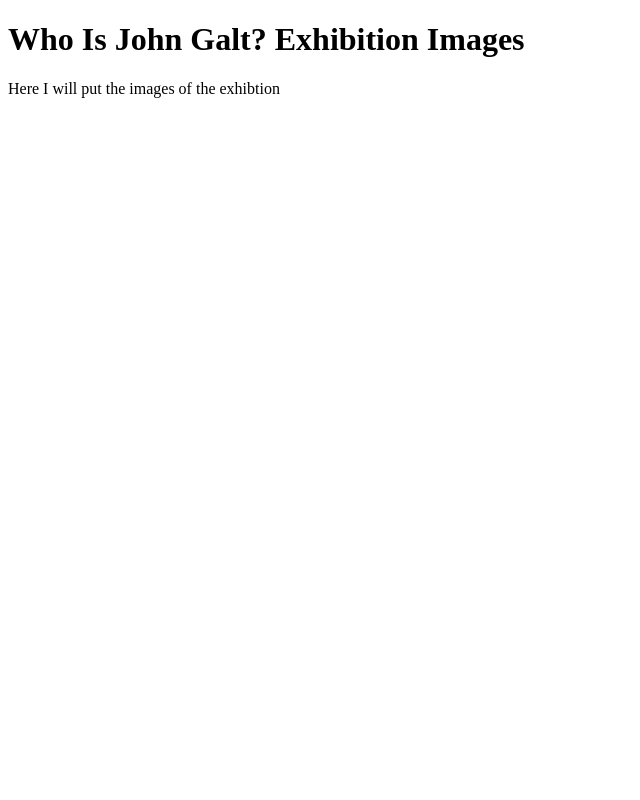
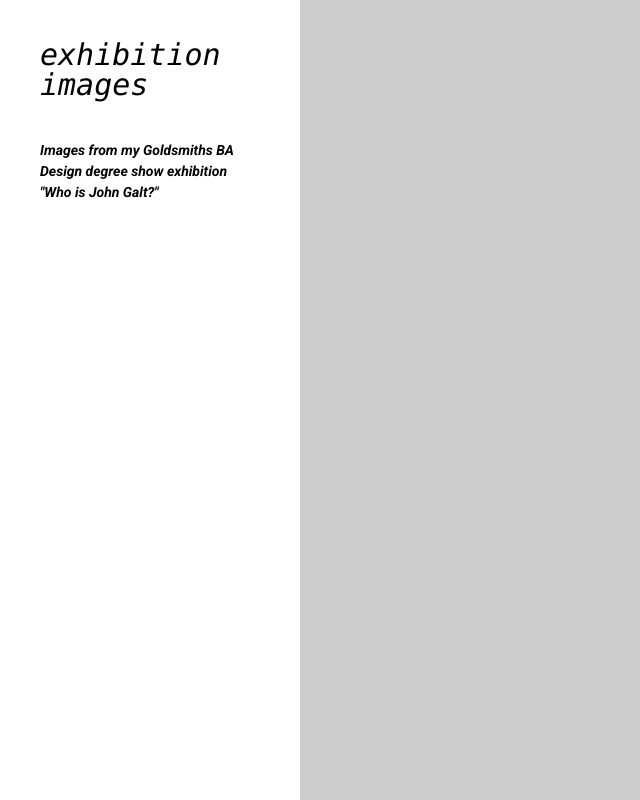
Before and after one commit to yoshua2001/JoshuaHaswell.github.io, a plain HTML site: page WIJG_exhibition_images.html in a window 1280 px wide. Shown: the whole page, without its empty margins (0-640 px from the left). Drawn offline with nearby package versions, Linux system fonts and the light colour scheme.

Commit message:
Update WIJG_exhibition_images.html

```diff
--- a/WIJG_exhibition_images.html
+++ b/WIJG_exhibition_images.html
@@ -1,12 +1,123 @@
-<!DOCTYPE html>
-<html lang="en">
-<head>
+ <!DOCTYPE html>
+<html>
+
+	<head>
+		<title>Joshua Haswell</title>
+		<meta name="robots" content="index,follow">
+		<meta name="description" content="Artist and designer. CSM student.">
+		<meta name="keywords" content="joshua haswell, artist, designer, art, design, goldsmiths, london, united kingdom,">
+		<meta name="viewport" content="width=device-width, initial-scale=1.0">
+		<link href="https://cdnjs.cloudflare.com/ajax/libs/normalize/5.0.0/normalize.min.css" rel="stylesheet">
+		<link href="https://fonts.googleapis.com/css?family=Inconsolata|Roboto:400,400i,700,700i&amp;subset=latin-ext" rel="stylesheet">
+		<style>
+			*,
+			*::before,
+			*::after {
+				box-sizing: border-box;
+			}
+			body {
+				background-color: #ccc;
+				background-image:
+				-webkit-background-size: cover;
+				-moz-background-size: cover;
+				-o-background-size: cover;
+				background-size: cover;
+				background-position: 300px top;
+				background-attachment: fixed;
+				font-family: Roboto, sans-serif;
+				font-size: 14px;
+				line-height: 1.5;
+			}
+			section {
+				margin-bottom: 40px;
+			}
+			h1,
+			h2,
+			h3,
+			h4,
+			h5,
+			h6 {
+				font-size: 100%;
+			}
+			ul {
+				padding: 0;
+				list-style-type: none;
+			}
+			a {
+				color: inherit;
+			}
+			.inlinelinklist {
+				color: #c0c0c0;
+			}
+			.inlinelinklist li {
+				display: inline-block;
+			}
+			.inlinelinklist a::before {
+				content: '+ ';
+			}
+			.inlinelinklist a {
+				color: inherit;
+				text-decoration: none;
+			}
+			.inlinelinklist a:hover {
+				color: #000;
+				text-decoration: underline;
+			}
+			.nomarginbelow {
+				margin-bottom: 0;
+			}
+			.nomarginbelow + * {
+				margin-top: 0;
+			}
+			#siteheader {
+				font-family: Consolas, Inconsolata, Monaco, monospace;
+				font-weight: normal;
+				font-style: italic;
+				text-transform: lowercase;
+				font-size: 30px;
+				margin-bottom: 40px;
+			}
+			#siteheader h1 {
+				font-weight: inherit;
+				line-height: 1;
+				margin: 0;
+			}
+			#contentbar {
+				background-color: #fff;
+				max-width: 100%;
+				height: 100%;
+				min-height: 100vh;
+				padding: 40px;
+			}
+			@media (min-width: 600px) {
+				#contentbar {
+					width: 300px;
+				}
+			}
+		</style>
+
     <meta charset="UTF-8">
     <meta name="viewport" content="width=device-width, initial-scale=1.0">
-    <title>Who Is John Galt? Exhibition Images</title>
+    <title>Who is John Galt?</title>
 </head>
 <body>
-    <h1>Who Is John Galt? Exhibition Images</h1>
-    <p>Here I will put the images of the exhibtion</p>
+	<div id="contentbar">
+		   <header id="siteheader">
+		<h1>
+			Exhibition<br>
+			Images
+		</h1>
+	</header>
+
+    <main>
+		<section>
+			<header>
+				<h1><i><b>Images from my Goldsmiths BA Design degree show exhibition "Who is John Galt?"</b></i></h1>
+                	</header>
+                </section>
+    </main>
+
+</div>
+
 </body>
 </html>
```
